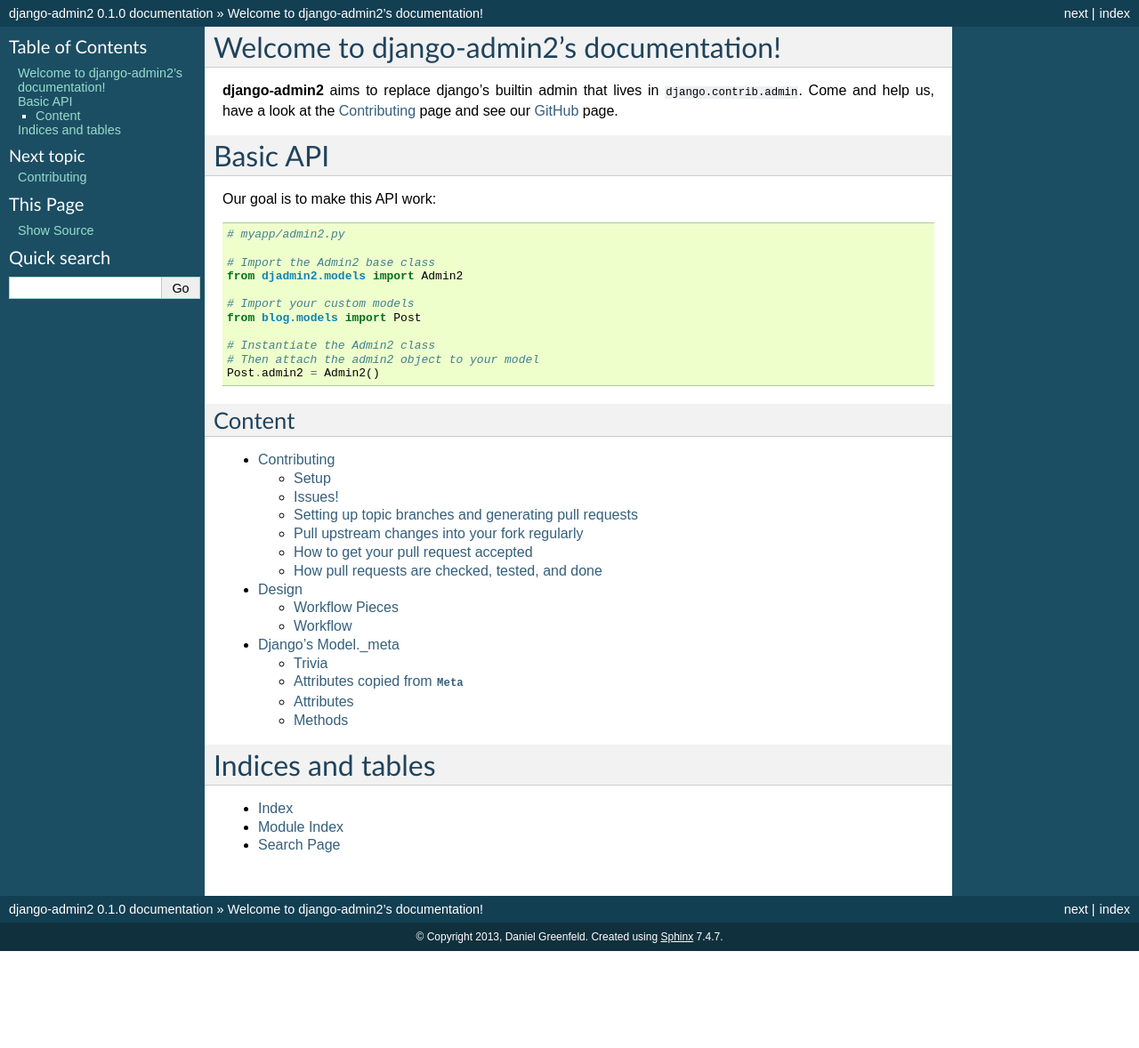
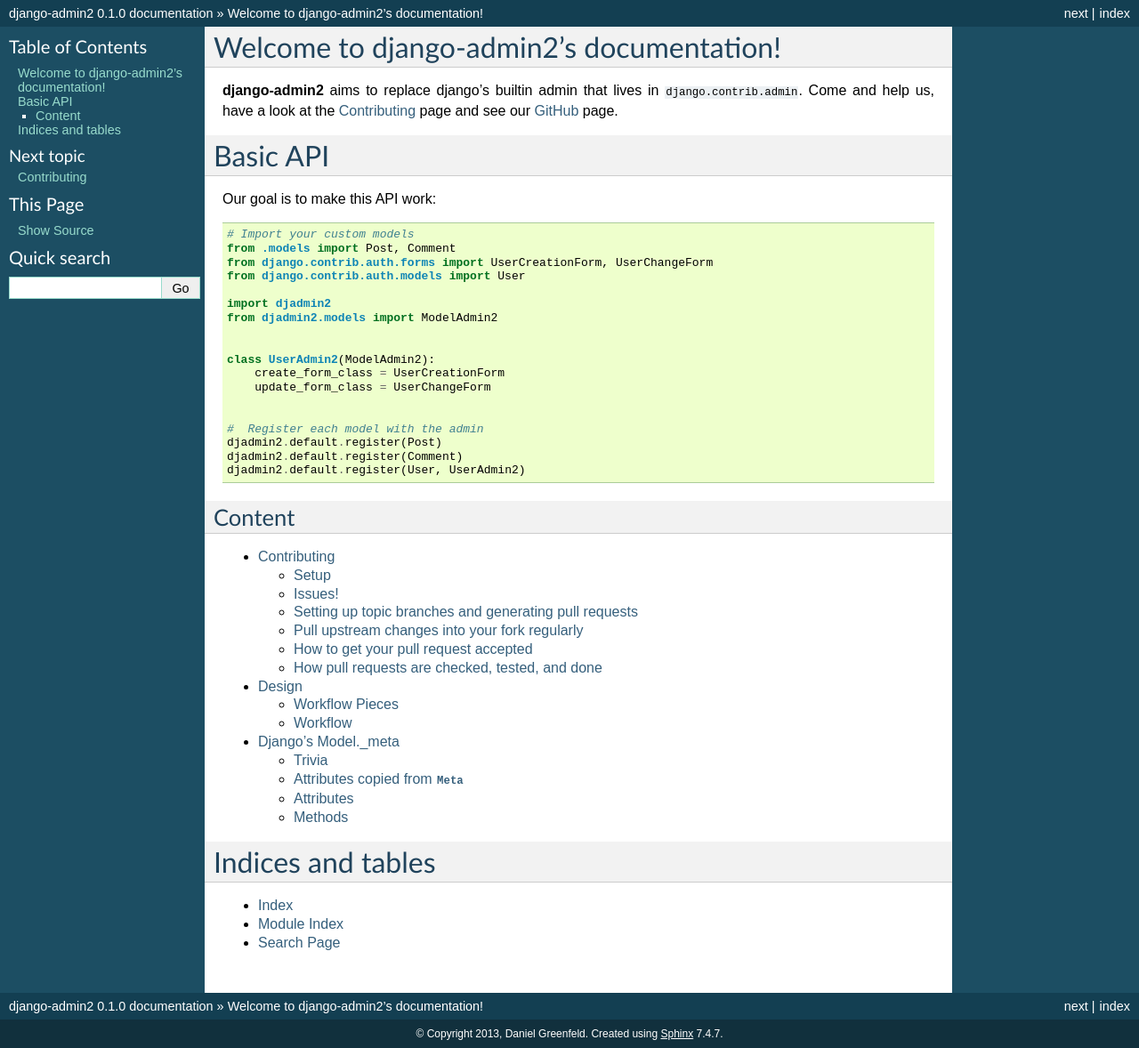
Before and after one commit to jazzband/django-admin2, a Sphinx documentation site: the page built from docs/index.rst, in a window 1280 px wide. Shown: the whole page at 89% size. Built offline with Sphinx 7.4.7, drawn with Linux system fonts in a browser that asks for light colours; before the commit the page ends 1069 px from its top, so only the background shows below that.

Commit message:
Document fixing

```diff
--- a/docs/index.rst
+++ b/docs/index.rst
@@ -12,17 +12,24 @@
 
 .. code-block:: python
 
-    # myapp/admin2.py
+  # Import your custom models
+  from .models import Post, Comment
+  from django.contrib.auth.forms import UserCreationForm, UserChangeForm
+  from django.contrib.auth.models import User
 
-    # Import the Admin2 base class
-    from djadmin2.models import Admin2
+  import djadmin2
+  from djadmin2.models import ModelAdmin2
 
-    # Import your custom models
-    from blog.models import Post
 
-    # Instantiate the Admin2 class
-    # Then attach the admin2 object to your model
-    Post.admin2 = Admin2()
+  class UserAdmin2(ModelAdmin2):
+      create_form_class = UserCreationForm
+      update_form_class = UserChangeForm
+
+
+  #  Register each model with the admin
+  djadmin2.default.register(Post)
+  djadmin2.default.register(Comment)
+  djadmin2.default.register(User, UserAdmin2)
 
 
 .. _GitHub: https://github.com/pydanny/django-admin2
```
Also changed, not shown: 1 other file.
